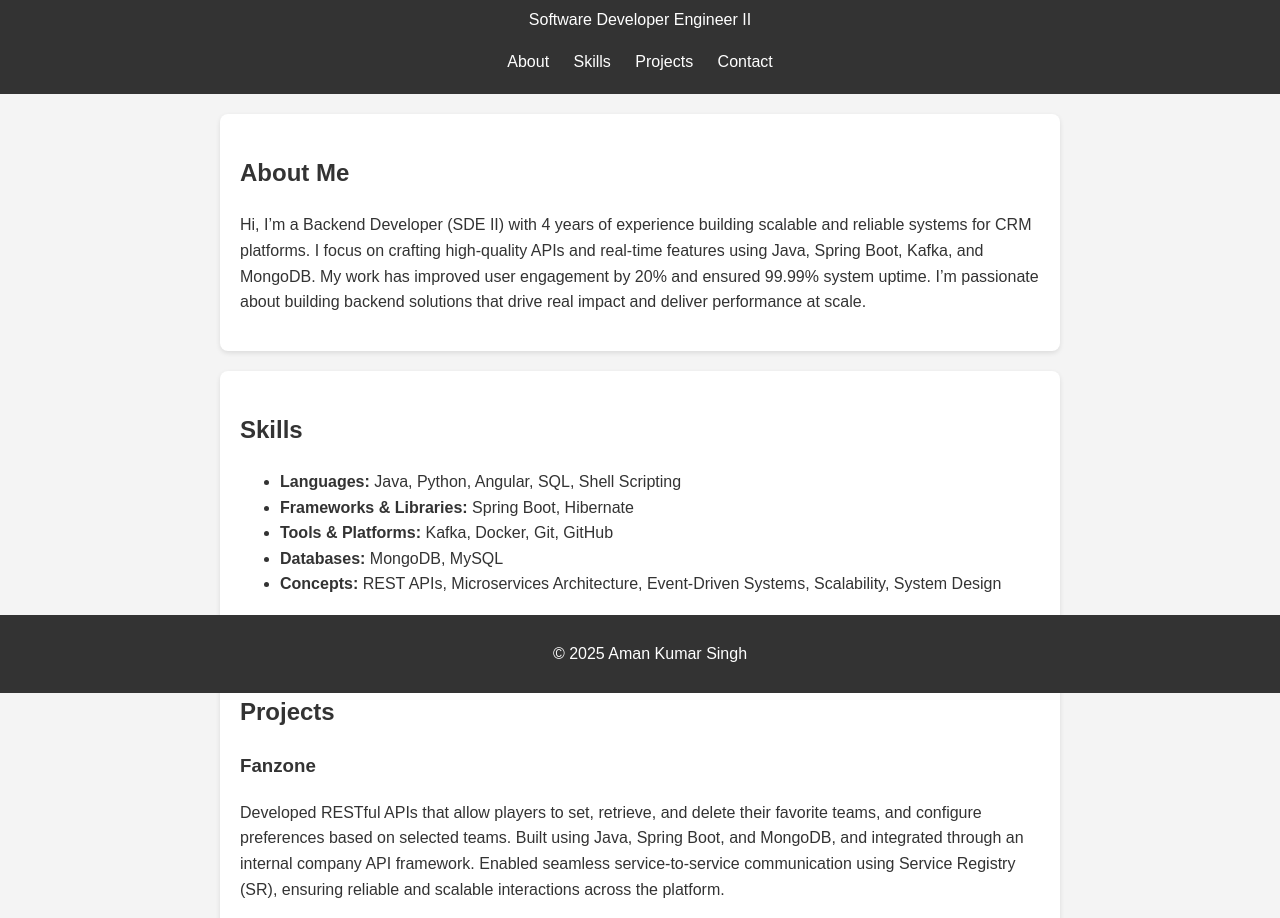
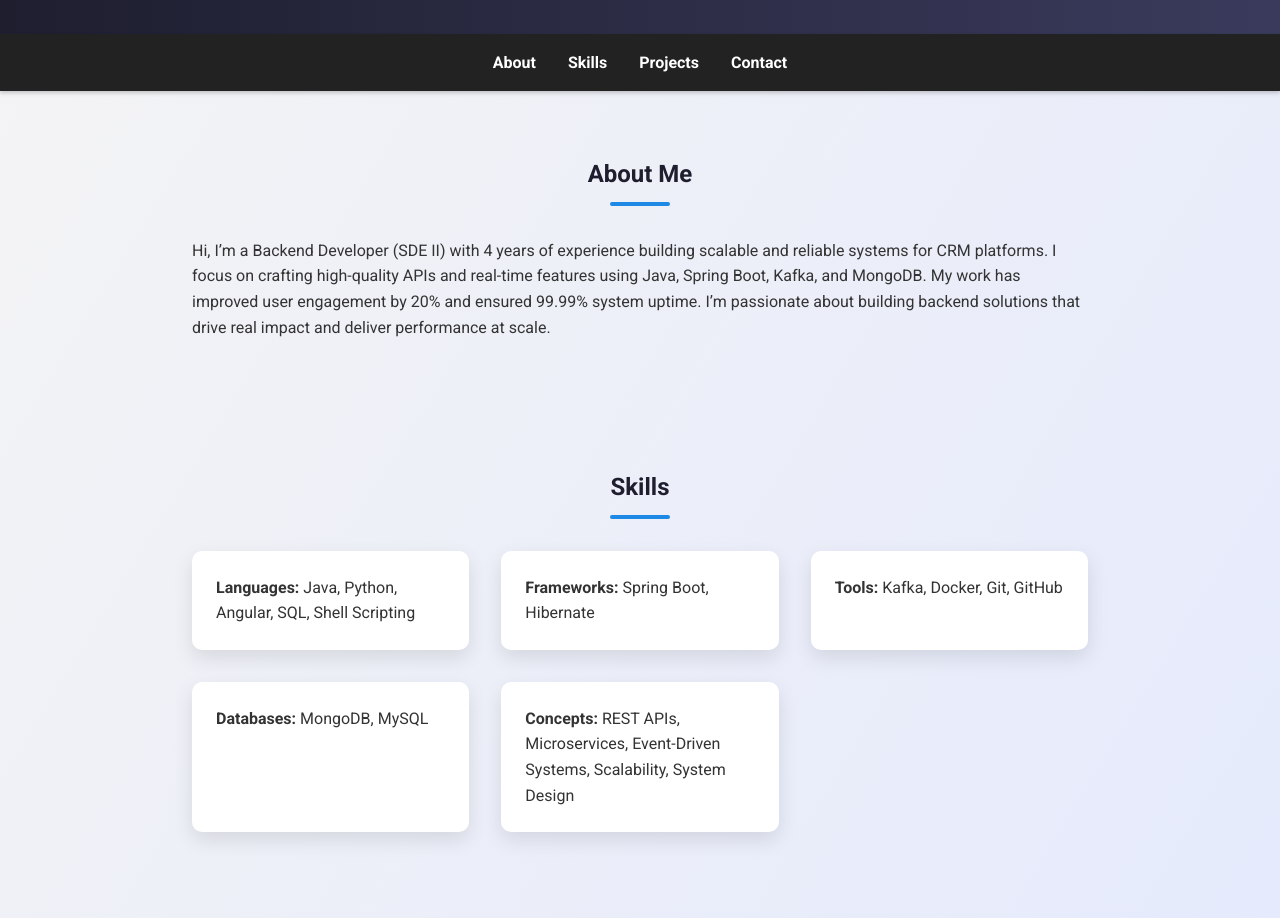
Before and after one commit to amansingh2017/amansingh.github.io, a plain HTML site: page index.html in a window 1280 px wide. Shown: the part 107-1025 px from the top of the page. Drawn offline with nearby package versions, Linux system fonts and the light colour scheme.

Commit message:
Using existing template to enrich portfolio

```diff
--- a/index.html
+++ b/index.html
@@ -2,66 +2,193 @@
 <html lang="en">
 <head>
     <meta charset="UTF-8" />
-    <meta name="viewport" content="width=device-width, initial-scale=1.0"/>
-    <title>Your Name | Developer Portfolio</title>
-    <link rel="stylesheet" href="style.css" />
+    <meta name="viewport" content="width=device-width, initial-scale=1.0" />
+    <title>Aman Kumar Singh | Portfolio</title>
+    <link href="https://fonts.googleapis.com/css2?family=Roboto:wght@400;700&display=swap" rel="stylesheet">
+    <link href="https://cdnjs.cloudflare.com/ajax/libs/aos/2.3.4/aos.css" rel="stylesheet">
+    <style>
+        * { margin: 0; padding: 0; box-sizing: border-box; }
+        body {
+            font-family: 'Roboto', sans-serif;
+            line-height: 1.6;
+            color: #333;
+            background: linear-gradient(to bottom right, #f4f4f4, #e0e7ff);
+            scroll-behavior: smooth;
+            animation: fadeIn 1.5s ease;
+        }
+        @keyframes fadeIn {
+            0% { opacity: 0; }
+            100% { opacity: 1; }
+        }
+        header {
+            background: linear-gradient(to right, #1e1e2f, #3a3a5c);
+            color: white;
+            padding: 2rem 1rem;
+            text-align: center;
+            animation: slideDown 1s ease;
+        }
+        @keyframes slideDown {
+            from { transform: translateY(-50px); opacity: 0; }
+            to { transform: translateY(0); opacity: 1; }
+        }
+        nav {
+            background: #222;
+            color: white;
+            display: flex;
+            justify-content: center;
+            gap: 2rem;
+            padding: 1rem;
+            position: sticky;
+            top: 0;
+            z-index: 1000;
+            box-shadow: 0 2px 4px rgba(0,0,0,0.2);
+            animation: fadeIn 2s ease;
+        }
+        nav a {
+            color: white;
+            text-decoration: none;
+            font-weight: bold;
+            transition: color 0.3s ease;
+        }
+        nav a:hover {
+            color: #1e88e5;
+        }
+        section {
+            padding: 4rem 2rem;
+            max-width: 960px;
+            margin: auto;
+        }
+        .projects, .skills {
+            display: grid;
+            grid-template-columns: repeat(auto-fit, minmax(250px, 1fr));
+            gap: 2rem;
+        }
+        .card {
+            background: white;
+            border-radius: 10px;
+            box-shadow: 0 8px 20px rgba(0,0,0,0.1);
+            padding: 1.5rem;
+            transition: transform 0.3s ease, box-shadow 0.3s ease;
+            animation: scaleUp 0.8s ease;
+        }
+        @keyframes scaleUp {
+            from { transform: scale(0.95); opacity: 0; }
+            to { transform: scale(1); opacity: 1; }
+        }
+        .card:hover {
+            transform: translateY(-5px);
+            box-shadow: 0 12px 30px rgba(0,0,0,0.15);
+        }
+        .card h3 {
+            margin-bottom: 0.5rem;
+            color: #1e88e5;
+        }
+        footer {
+            text-align: center;
+            padding: 2rem;
+            background: #1e1e2f;
+            color: white;
+            margin-top: 2rem;
+        }
+        a.button {
+            display: inline-block;
+            margin-top: 1rem;
+            padding: 0.5rem 1rem;
+            background: #1e88e5;
+            color: white;
+            border-radius: 4px;
+            text-decoration: none;
+            transition: background 0.3s ease;
+        }
+        a.button:hover {
+            background: #005ecb;
+        }
+        h2 {
+            text-align: center;
+            margin-bottom: 2rem;
+            color: #1e1e2f;
+            position: relative;
+        }
+        h2::after {
+            content: '';
+            display: block;
+            width: 60px;
+            height: 4px;
+            background: #1e88e5;
+            margin: 0.5rem auto 0;
+            border-radius: 2px;
+        }
+        p a {
+            color: #1e88e5;
+            text-decoration: none;
+        }
+        p a:hover {
+            text-decoration: underline;
+        }
+    </style>
 </head>
 <body>
-<header>
+<header data-aos="fade-down">
     <h1>Aman Kumar Singh</h1>
     <p>Software Developer Engineer II</p>
-    <nav>
+</header>
+
+<nav data-aos="fade-up">
     <a href="#about">About</a>
     <a href="#skills">Skills</a>
     <a href="#projects">Projects</a>
     <a href="#contact">Contact</a>
 </nav>
-</header>
 
-<section id="about">
+<section id="about" data-aos="fade-up">
     <h2>About Me</h2>
-    <p>Hi, I’m a Backend Developer (SDE II) with 4 years of experience building scalable and reliable systems for CRM platforms. I focus on crafting high-quality APIs and real-time features using Java, Spring Boot, Kafka, and MongoDB. My work has improved user engagement by 20% and ensured 99.99% system uptime. I’m passionate about building backend solutions that drive real impact and deliver performance at scale.</p>
+    <p>
+        Hi, I’m a Backend Developer (SDE II) with 4 years of experience building scalable and reliable systems for CRM platforms. I focus on crafting high-quality APIs and real-time features using Java, Spring Boot, Kafka, and MongoDB. My work has improved user engagement by 20% and ensured 99.99% system uptime. I’m passionate about building backend solutions that drive real impact and deliver performance at scale.
+    </p>
 </section>
 
-<section id="skills">
+<section id="skills" data-aos="fade-up">
     <h2>Skills</h2>
-    <ul>
-        <li><strong>Languages:</strong> Java, Python, Angular, SQL, Shell Scripting</li>
-        <li><strong>Frameworks & Libraries:</strong> Spring Boot, Hibernate</li>
-        <li><strong>Tools & Platforms:</strong> Kafka, Docker, Git, GitHub</li>
-        <li><strong>Databases:</strong> MongoDB, MySQL</li>
-        <li><strong>Concepts:</strong> REST APIs, Microservices Architecture, Event-Driven Systems, Scalability, System Design</li>
-    </ul>
+    <div class="skills">
+        <div class="card"><strong>Languages:</strong> Java, Python, Angular, SQL, Shell Scripting</div>
+        <div class="card"><strong>Frameworks:</strong> Spring Boot, Hibernate</div>
+        <div class="card"><strong>Tools:</strong> Kafka, Docker, Git, GitHub</div>
+        <div class="card"><strong>Databases:</strong> MongoDB, MySQL</div>
+        <div class="card"><strong>Concepts:</strong> REST APIs, Microservices, Event-Driven Systems, Scalability, System Design</div>
+    </div>
 </section>
 
-<section id="projects">
+<section id="projects" data-aos="fade-up">
     <h2>Projects</h2>
-    <div class="project1">
+    <div class="projects">
+        <div class="card">
             <h3>Fanzone</h3>
-        <p>
-            Developed RESTful APIs that allow players to set, retrieve, and delete their favorite teams, and configure preferences based on selected teams. Built using Java, Spring Boot, and MongoDB, and integrated through an internal company API framework. Enabled seamless service-to-service communication using Service Registry (SR), ensuring reliable and scalable interactions across the platform.
-        </p>    </div>
-    <div class="project2">
+            <p>Developed RESTful APIs that allow players to set, retrieve, and delete their favorite teams, and configure preferences based on selected teams. Built using Java, Spring Boot, and MongoDB, and integrated through an internal company API framework. Enabled seamless service-to-service communication using Service Registry (SR), ensuring reliable and scalable interactions across the platform.</p>
+        </div>
+        <div class="card">
             <h3>Coin Economy</h3>
-        <p>
-            Contributed to multiple features of the Coin Economy system, with a major focus on implementing the transaction module—enabling coin add, deduct, and transaction history functionalities. Built robust support for multi-zone handling using MongoDB transactions and Spring Boot. Managed all date and time operations natively in Java without third-party libraries, ensuring high-quality NFRs (non-functional requirements) such as performance, accuracy, and reliability.
-        </p>    </div>
-    <div class="project3">
+            <p>Contributed to multiple features of the Coin Economy system, with a major focus on implementing the transaction module—enabling coin add, deduct, and transaction history functionalities. Built robust support for multi-zone handling using MongoDB transactions and Spring Boot. Managed all date and time operations natively in Java without third-party libraries, ensuring high-quality NFRs such as performance, accuracy, and reliability.</p>
+        </div>
+        <div class="card">
             <h3>Daily Collect</h3>
-        <p>
-            Took technical ownership of the project, guiding the team in implementing a reveal-based interactive UI experience for players. Designed and developed backend services using Java 17, Spring Boot, Kafka, and MongoDB to support real-time interactions and seamless gameplay engagement. Ensured scalable and maintainable architecture while mentoring colleagues throughout the development process.
-        </p>    </div>
-    <!-- Add more project blocks -->
+            <p>Took technical ownership of the project, guiding the team in implementing a reveal-based interactive UI experience for players. Designed and developed backend services using Java 17, Spring Boot, Kafka, and MongoDB to support real-time interactions and seamless gameplay engagement. Ensured scalable and maintainable architecture while mentoring colleagues throughout the development process.</p>
+        </div>
+    </div>
 </section>
 
-<section id="contact">
+<section id="contact" data-aos="fade-up">
     <h2>Contact</h2>
-    <p><a href="mailto:amansingh2017.as@gmail.com">Gmail</a></p>
-    <p><a href="https://www.linkedin.com/in/aman-singh-530436191/">Linkedin</a></p>
+    <p>Email: <a href="mailto:amansingh2017.as@gmail.com">amansingh2017.as@gmail.com</a></p>
+    <p>LinkedIn: <a href="https://www.linkedin.com/in/aman-singh-530436191/">linkedin.com/in/aman-singh-530436191</a></p>
 </section>
 
 <footer>
-    <p>&copy; 2025 Aman Kumar Singh</p>
+    <p>&copy; 2025 Aman Kumar Singh. All rights reserved.</p>
 </footer>
+
+<script src="https://cdnjs.cloudflare.com/ajax/libs/aos/2.3.4/aos.js"></script>
+<script>
+    AOS.init({ duration: 1000 });
+</script>
 </body>
 </html>
--- a/style.css
+++ /dev/null
@@ -1,40 +0,0 @@
-body {
-    font-family: Arial, sans-serif;
-    line-height: 1.6;
-    margin: 0;
-    padding: 0;
-    background: #f4f4f4;
-    color: #333;
-}
-
-header {
-    background: #333;
-    color: #fff;
-    padding: 20px;
-    text-align: center;
-}
-
-header nav a {
-    color: #fff;
-    margin: 0 10px;
-    text-decoration: none;
-}
-
-section {
-    padding: 20px;
-    background: #fff;
-    margin: 20px auto;
-    max-width: 800px;
-    border-radius: 8px;
-    box-shadow: 0 2px 5px rgba(0,0,0,0.1);
-}
-
-footer {
-    text-align: center;
-    padding: 10px;
-    background: #333;
-    color: #fff;
-    position: fixed;
-    width: 100%;
-    bottom: 0;
-}
```
Lines whose indentation alone changed are shown as unchanged.
